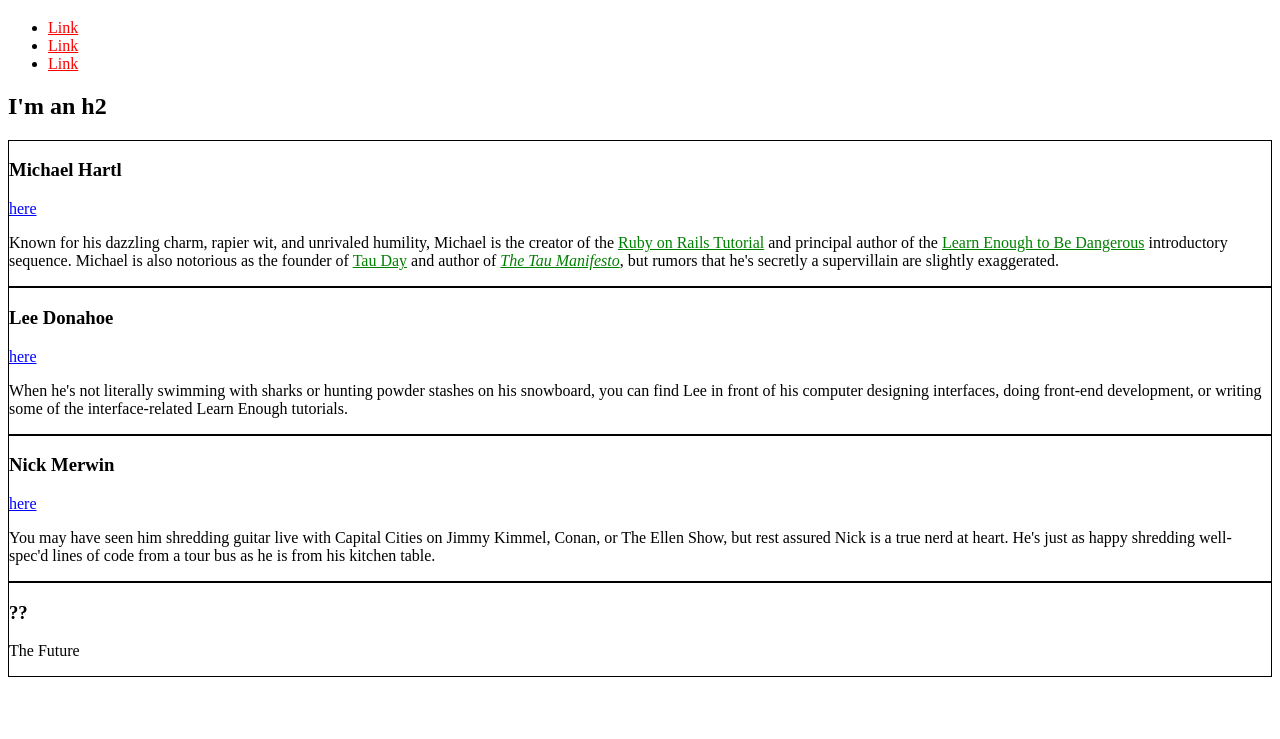
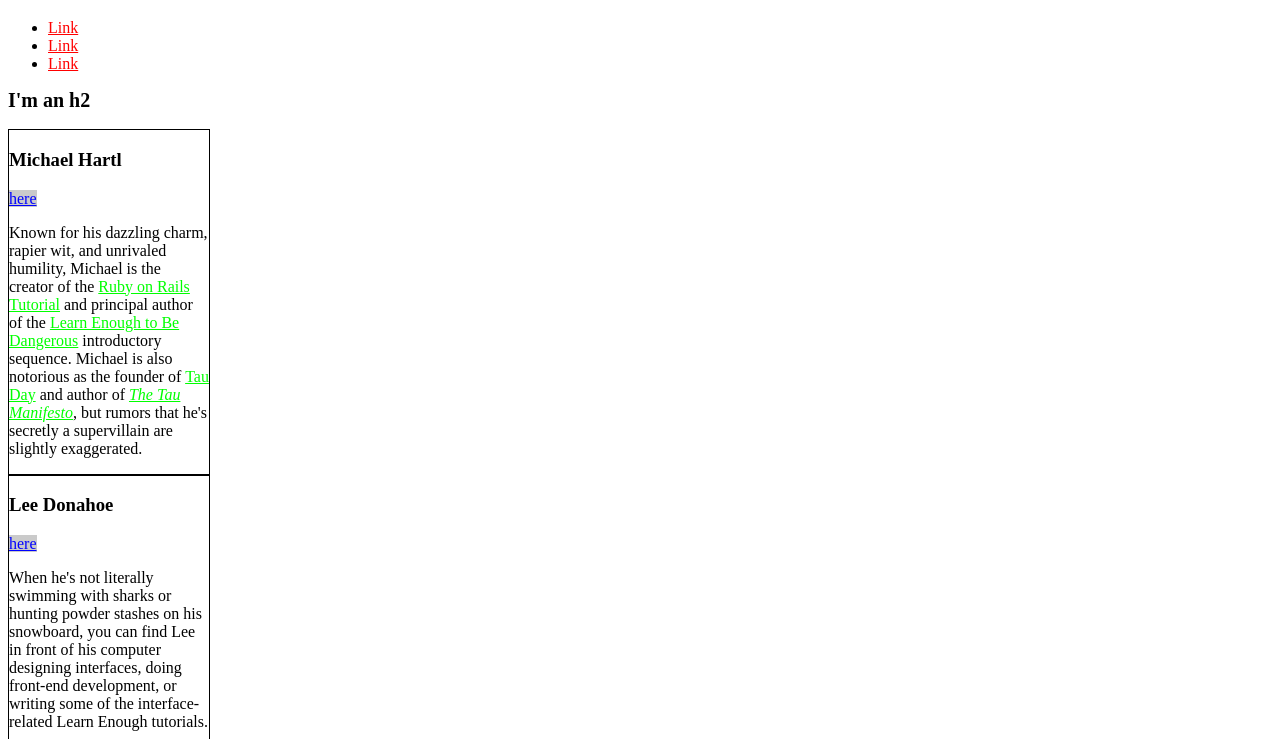
Before and after one commit to airik55082/airik55082.github.io, a plain HTML site: page index.html in a window 1280 px wide. Shown: the part 61-800 px from the top of the page. Drawn offline with Linux system fonts and the light colour scheme.

Commit message:
Completed Section 3.3

```diff
--- a/index.html
+++ b/index.html
@@ -6,20 +6,25 @@
     <style>
         /* GLOBAL STYLES */
         a {
-            color: red;
+          color: #f00;
+        }
+        h2 {
+          font-size: 20px;
         }
 
         /* SOCIAL STYLES */
         .social-link {
-          color: blue;
+          background: rgba(150, 150, 150, 0.5);
+          color: #00f;
         }
 
         /* BIO STYLES */
         .bio-box {
-            border: 1px solid black;
+            border: 1px solid #000;
+            width: 200px;
         }
         .bio-copy a {
-            color: green;
+            color: #0f0;
         }
     </style>
   </head>
```
